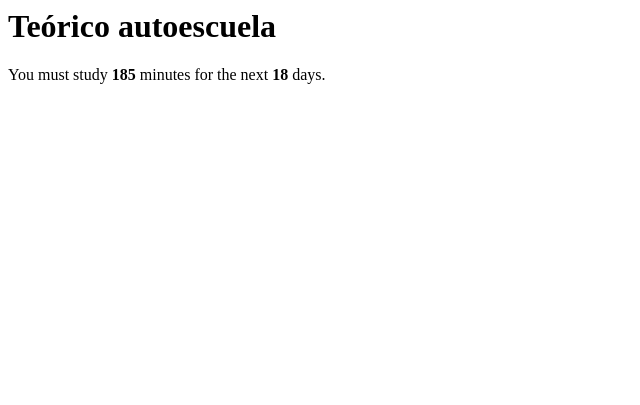
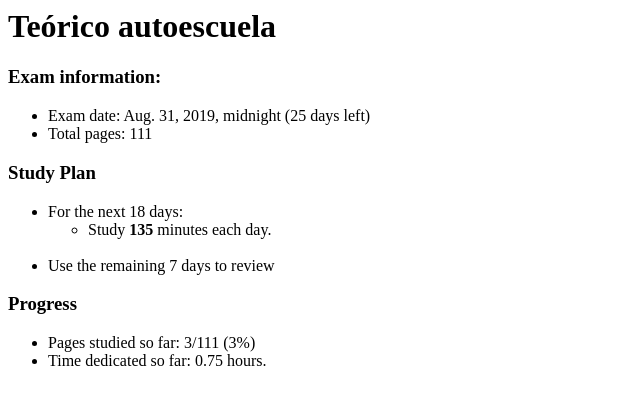
Before and after one commit to victorcalabuig/StudyMar, a Django app: a page that uses StudyMar/StudyMarApp/templates/StudyMarApp/detail.html in a window 1280 px wide. Shown: the top 405 px of the page, without its empty margins (0-640 px from the left). Run offline with Django 3.2, Linux system fonts and the light colour scheme; data comes from the database, SQL or seed files in the repository; both versions use the stored data as it was after the commit.

Commit message:
implemented the register session feature and modified the detail view so that it uses session information

```diff
--- a/StudyMar/StudyMarApp/models.py
+++ b/StudyMar/StudyMarApp/models.py
@@ -25,3 +25,4 @@ class Session(models.Model):
 	pages_studied = models.IntegerField()
 	time_taken = models.IntegerField()
 	session_date = models.DateTimeField()
+	speed = models.IntegerField(default=40)
--- a/StudyMar/StudyMarApp/templates/StudyMarApp/detail.html
+++ b/StudyMar/StudyMarApp/templates/StudyMarApp/detail.html
@@ -1,4 +1,34 @@
 <h1>{{ exam.course_name }}</h1>
 
-<p>You must study <strong>{{ study_per_day }}</strong> minutes
-	for the next <strong>{{ study_days }}</strong> days.</p>
+<h3>Exam information:</h3>
+<ul>
+	<li>Exam date: {{ exam.exam_date }} ({{ days_left_exam }} days left)</li>
+	<li>Total pages: {{ exam.pages }}</li>
+</ul>
+
+<h3>Study Plan</h3>
+<ul>
+	<li>For the next {{ days_left_study }} days:</li>
+	<ul>
+		<li>Study <strong>{{ study_per_day }}</strong> minutes each day.</li>
+		<br>
+	</ul>
+	<li>Use the remaining 7 days to review</li>
+</ul>
+
+<h3>Progress</h3>
+<ul>
+	<li>Pages studied so far: {{ total_pages_studied }}/{{ exam.pages }} ({{ progress_percentage }}%)</li>
+	<li>Time dedicated so far: {{ total_dedicated_time }} hours.</li>
+</ul>
+
+
+
+
+
+
+
+
+
+<!-- <p>You must study <strong>{{ study_per_day }}</strong> minutes
+	for the next <strong>{{ study_days }}</strong> days.</p> -->
--- a/StudyMar/StudyMarApp/templates/StudyMarApp/registerSession.html
+++ b/StudyMar/StudyMarApp/templates/StudyMarApp/registerSession.html
@@ -1,5 +1,6 @@
 <h2>CONGRATULATIONS, now register your progress!</h2>
 
+{% if error_message %}<p><strong>{{ error_message }}</strong></p>{% endif %}
 
 <form action="{% url 'StudyMarApp:saveSession' user.username %}" method="post">
 {% csrf_token %}
--- a/StudyMar/StudyMarApp/views.py
+++ b/StudyMar/StudyMarApp/views.py
@@ -1,7 +1,7 @@
 from django.shortcuts import render
 from django.http import HttpResponse, HttpResponseRedirect
 from django.template import loader
-from .models import User, Exam
+from .models import User, Exam, Session
 from django.urls import reverse
 import datetime
 from django.utils import timezone
@@ -88,6 +88,10 @@ def saveExam(request, username):
 		pages=pages, username_id=username_id)
 	new_exam.save()
 
+	initial_session = Session(pages_studied=0, time_taken=0, speed=time_estimate,
+		session_date=timezone.now(), username_id=user.id, exam_id=new_exam.id)
+	initial_session.save()
+
 
 	return HttpResponseRedirect(reverse('StudyMarApp:home', args=(user.username,)))
 
@@ -108,13 +112,34 @@ def registerSession(request, username):
 	return HttpResponse(template.render(context, request))
 
 def saveSession(request, username):
-	# user = User.objects.get(username=username)
-	# username_id = user.id
+	user = User.objects.get(username=username)
 
+	username_id = user.id
 	exam_id = request.POST['exam_id']
+	pages_studied = request.POST['pages_studied']
+	time_taken = request.POST['time_taken']
+	session_date = request.POST['session_date']
+
+	if (pages_studied=="" or time_taken=="" or session_date==""
+		or exam_id==""):
+		error_message = "Fill in ALL the fields!"
+		template = loader.get_template('StudyMarApp/registerSession.html')
+		latest_exam_list = Exam.objects.filter(username_id=user.id)
+		context = {'user':user, 'latest_exam_list':latest_exam_list,
+		'error_message':error_message}
+		return HttpResponse(template.render(context, request))
+
+	else:
+		speed = int(time_taken) / int(pages_studied)
+
+		new_session = Session(pages_studied=pages_studied, time_taken=time_taken,
+			speed=speed, session_date=session_date, exam_id=exam_id, username_id=username_id)
+		new_session.save()
+		return HttpResponseRedirect(reverse('StudyMarApp:home', args=(user.username,)))
 
 
-	return HttpResponse("the selected course is %s" % exam_id)
+
+
 
 
 
@@ -122,30 +147,101 @@ def saveSession(request, username):
 
 def detail(request, username, course):
 
+	user = User.objects.get(username=username)
 	exam = Exam.objects.get(course_name=course)
+	latest_session_list = Session.objects.filter(username_id=user.id).filter(
+		exam_id=exam.id)
+	past_speeds = []
+	total_pages_studied = []
+	total_dedicated_time = []
+	for session in latest_session_list:
+		past_speeds.append(session.speed)
+		total_pages_studied.append(session.pages_studied)
+		total_dedicated_time.append(session.time_taken)
 
-	# total amount of study time needed (aprox.)
-	time_estimate = exam.time_estimate
-	pages = exam.pages
-	total_study_time = time_estimate * pages
+	# calculate days left and study days (7 day margin)
+	exam_date = exam.exam_date
+	days_left_exam = (exam_date - timezone.now()).days
+	days_left_study = days_left_exam - 7
 
-	# Days left for the exam:
-	exam_date = exam.exam_date
-	days_left = (exam_date - timezone.now()).days
 
-	# Days to study (days for exam - 7, which are reserved to review and practice)
-	study_days = days_left - 7
+	# calculate new average study speed
+	avg_speed = sum(past_speeds) / len(past_speeds)
 
-	# Amount of time to study each day
-	study_per_day = int(total_study_time / study_days)
+	# calculate pages left
+	total_pages_studied = sum(total_pages_studied)
+	pages_left = exam.pages - total_pages_studied
+	progress_percentage = int(((total_pages_studied / exam.pages) * 100) + 0.5)
+
+	# calculate total time necessary to study pages left
+	total_study_time = pages_left * avg_speed
+
+	# distribute that study time into available study days
+	study_per_day = int(total_study_time / days_left_study)
+
+
+	total_dedicated_time = int((sum(total_dedicated_time)/60) * 100) / 100
 
 
 
 
-	context = {'exam':exam, 'total_study_time':total_study_time, 'days_left':days_left,
-	'study_days':study_days, 'study_per_day':study_per_day}
+
 	template = loader.get_template('StudyMarApp/detail.html')
+	context = {
+		'user':user, 'exam':exam,
+		'latest_session_list':latest_session_list,
+		'days_left_exam':days_left_exam, 'days_left_study':days_left_study,
+		'avg_speed':avg_speed, 'pages_left':pages_left,
+		'total_study_time':total_study_time, 'total_pages_studied':total_pages_studied,
+		'study_per_day':study_per_day, 'total_dedicated_time':total_dedicated_time,
+		'progress_percentage':progress_percentage,
+	}
 
 	return HttpResponse(template.render(context, request))
 
+
+
+
+
+
+
+
+
+
+
+
+
+
+
+
+
+
+
+
+	# exam = Exam.objects.get(course_name=course)
+
+	# # total amount of study time needed (aprox.)
+	# time_estimate = exam.time_estimate
+	# pages = exam.pages
+	# total_study_time = time_estimate * pages
+
+	# # Days left for the exam:
+	# exam_date = exam.exam_date
+	# days_left = (exam_date - timezone.now()).days
+
+	# # Days to study (days for exam - 7, which are reserved to review and practice)
+	# study_days = days_left - 7
+
+	# # Amount of time to study each day
+	# study_per_day = int(total_study_time / study_days)
+
+
+
+
+	# context = {'exam':exam, 'total_study_time':total_study_time, 'days_left':days_left,
+	# 'study_days':study_days, 'study_per_day':study_per_day}
+	# template = loader.get_template('StudyMarApp/detail.html')
+
+	# return HttpResponse(template.render(context, request))
+
 	# return HttpResponse("Estas en la vista detalle del curso %s del usuario %s, y tienes %i días para aprenderte la teoría." % (course, username, days))
```
Also changed, not shown: StudyMar/StudyMarApp/migrations/0005_session_speed.py (added), StudyMar/db.sqlite3.
